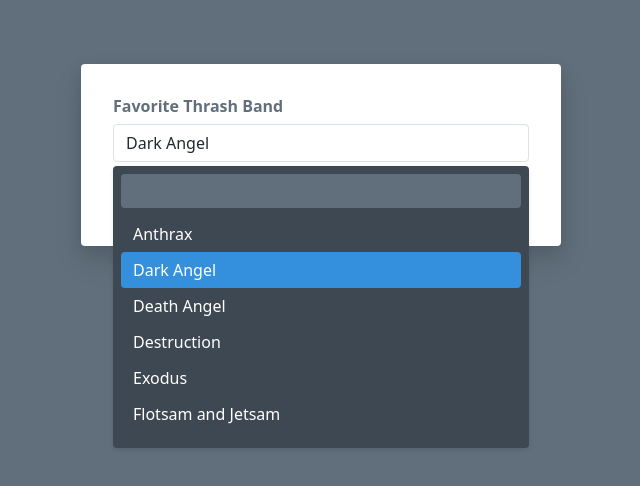
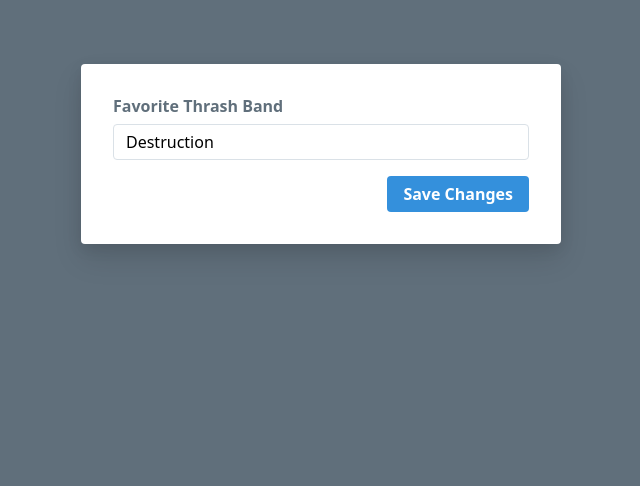
Before and after one commit to aristotele/advanced-vue-component-design, a Vue app: page / in a window 1280 px wide. Shown: the top 486 px of the page, without its empty margins (319-959 px from the left). Built offline with nearby package versions, Linux system fonts and the light colour scheme.

Commit message:
Lesson 28 - Complete

```diff
--- a/src/assets/js/components/SearchSelect.vue
+++ b/src/assets/js/components/SearchSelect.vue
@@ -1,26 +1,21 @@
 <template>
-  <div class="search-select">
-    <div class="search-select-input">
-      <span>Dark Angel</span>
-      <!-- <span class="search-select-placeholder">Select a band...</span> -->
-    </div>
+  <div class="search-select" :class="{ 'is-active': isOpen }">
+    <button class="search-select-input" type="button" @click="open">
+      <span v-if="value !== null">{{ value }}</span>
+      <span v-else class="search-select-placeholder">Select a band...</span>
+    </button>
 
-    <div class="search-select-dropdown">
+    <div class="search-select-dropdown" v-show="isOpen">
       <input class="search-select-search" />
       <ul class="search-select-options">
-        <li class="search-select-option">Anthrax</li>
-        <li class="search-select-option is-active">Dark Angel</li>
-        <li class="search-select-option">Death Angel</li>
-        <li class="search-select-option">Destruction</li>
-        <li class="search-select-option">Exodus</li>
-        <li class="search-select-option">Flotsam and Jetsam</li>
-        <li class="search-select-option">Kreator</li>
-        <li class="search-select-option">Megadeth</li>
-        <li class="search-select-option">Metallica</li>
-        <li class="search-select-option">Overkill</li>
-        <li class="search-select-option">Sepultura</li>
-        <li class="search-select-option">Slayer</li>
-        <li class="search-select-option">Testament</li>
+        <li
+          v-for="option in options"
+          :key="option"
+          class="search-select-option"
+          @click="select(option)"
+        >
+          {{ option }}
+        </li>
       </ul>
     </div>
     <!-- <div class="search-select-empty">No results found</div> -->
@@ -28,5 +23,42 @@
 </template>
 
 <script>
-export default {}
+export default {
+  data() {
+    return {
+      isOpen: false,
+      value: "Destruction",
+      options: [
+        "Anthrax",
+        "Dark Angel",
+        "Death Angel",
+        "Destruction",
+        "Exodus",
+        "Flotsam and Jetsam",
+        "Kreator",
+        "Megadeth",
+        "Metallica",
+        "Overkill",
+        "Sepultura",
+        "Slayer",
+        "Testament"
+      ]
+    }
+  },
+
+  methods: {
+    open() {
+      this.isOpen = true
+    },
+
+    close() {
+      this.isOpen = false
+    },
+
+    select(option) {
+      this.value = option
+      this.close()
+    }
+  }
+}
 </script>
```
